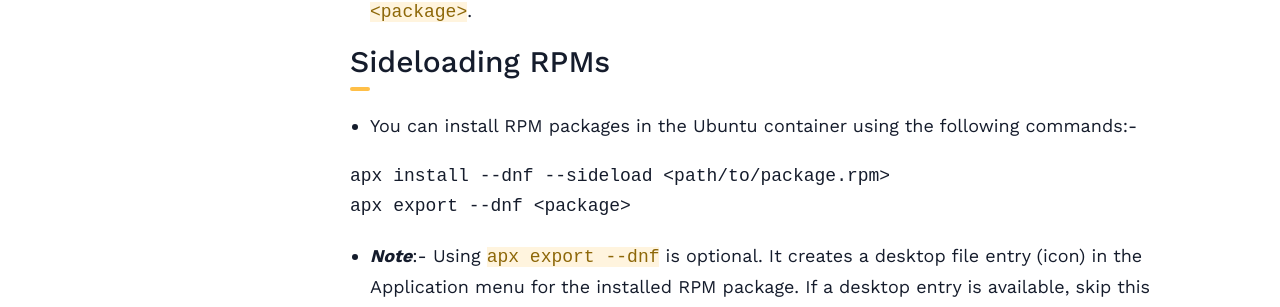
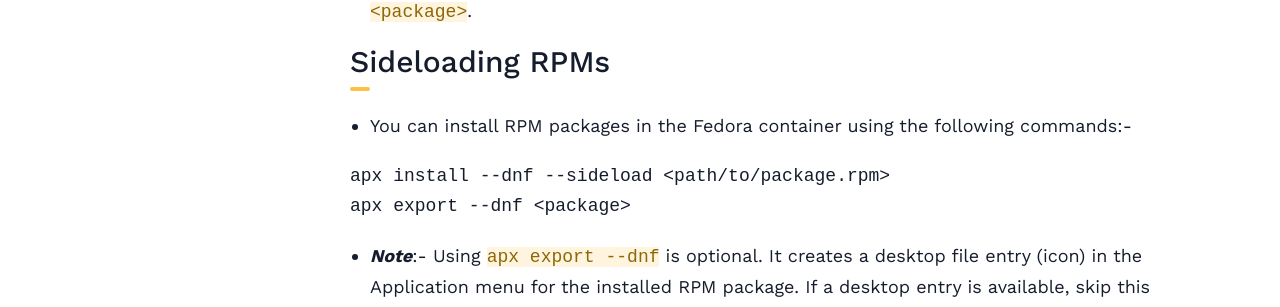
Before and after one commit to Vanilla-OS/handbook, a Jekyll site: the page built from _posts/2023-01-11-install-and-manage-applications.md, in a window 1280 px wide and 900 px high, scrolled down 11467 px. Shown: the part 145-452 px from the top of the window. Built offline with Jekyll 4.4.1, drawn with Linux system fonts in a browser that asks for light colours; nearby versions of some CDN libraries; a style sheet for code colours, icons or effects is not loaded.

Commit message:
Change Ubuntu to Fedora

````diff
--- a/_posts/2023-01-11-install-and-manage-applications.md
+++ b/_posts/2023-01-11-install-and-manage-applications.md
@@ -323,7 +323,7 @@
 
 ### Sideloading RPMs
 
-- You can install RPM packages in the Ubuntu container using the following commands:-
+- You can install RPM packages in the Fedora container using the following commands:-
 
 ```bash
 apx install --dnf --sideload <path/to/package.rpm>
````
